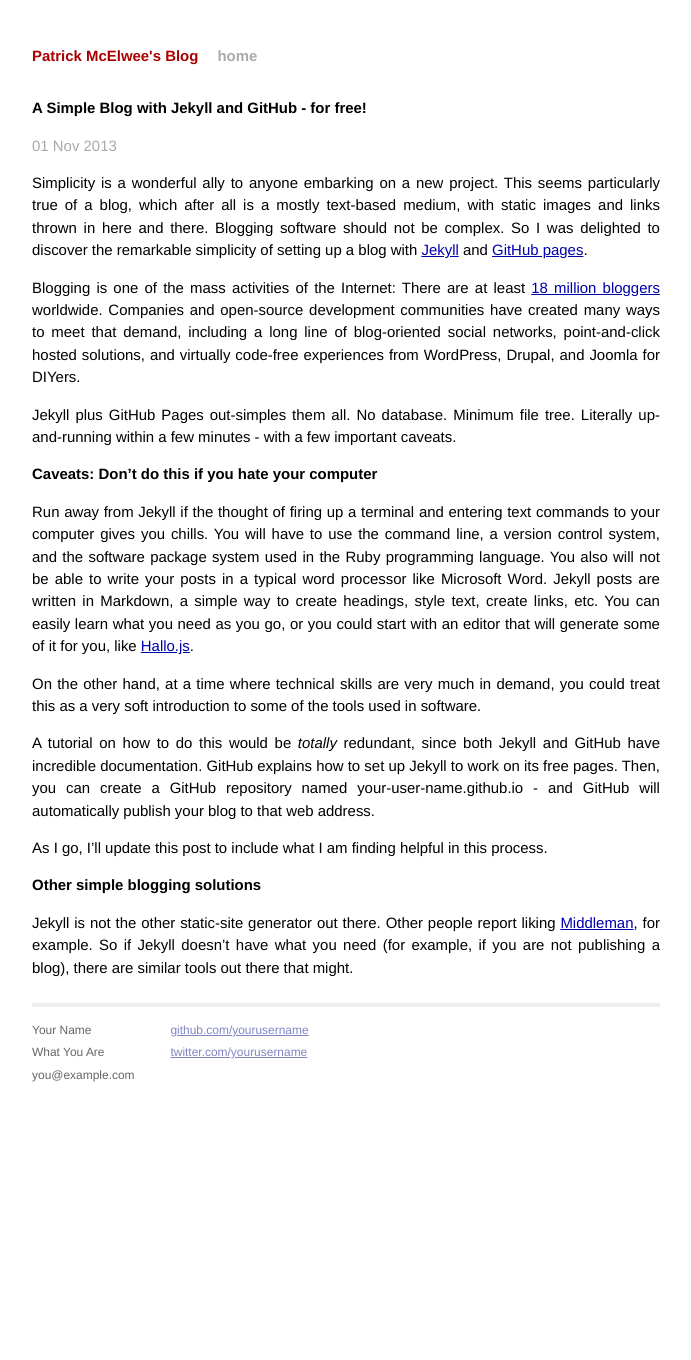
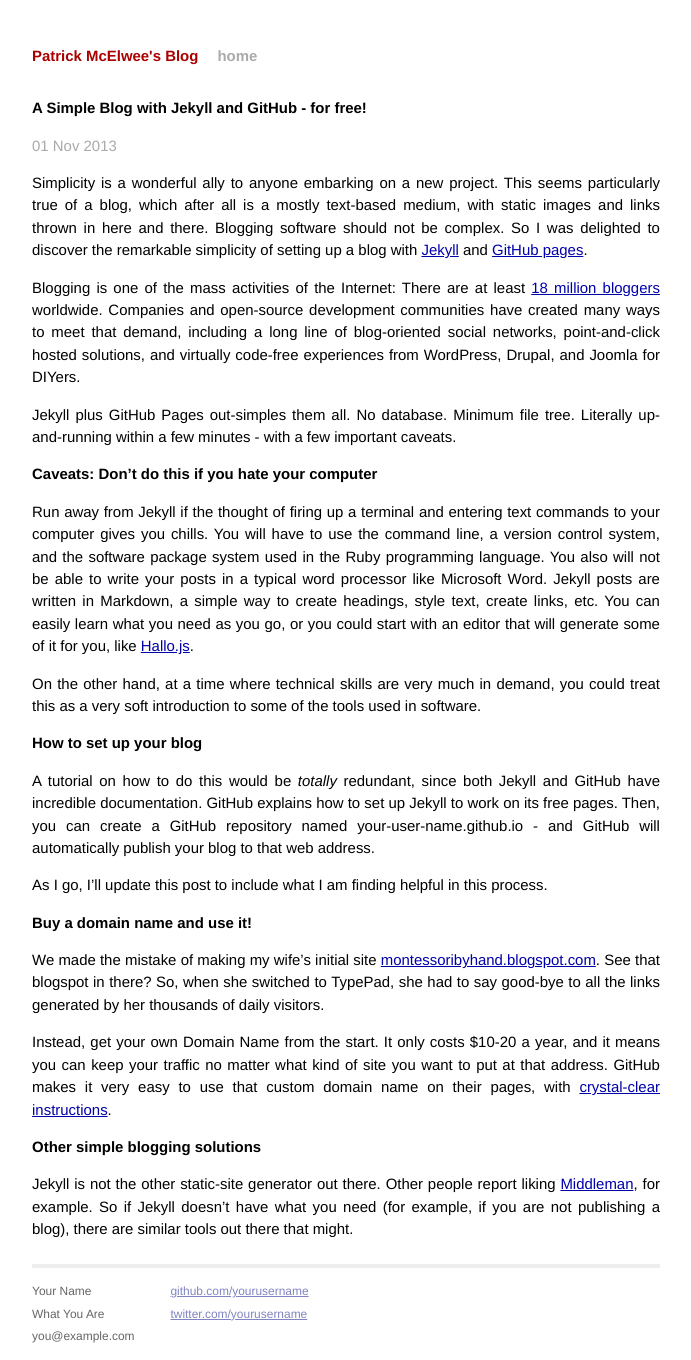
Before and after one commit to patrickmcelwee/patrickmcelwee.github.io, a Jekyll site: the page built from _posts/2013-11-01-a-simple-blog-with-jekyll-and-github.markdown, in a window 1280 px wide. Shown: the whole page, without its empty margins (294-985 px from the left). Built offline with Jekyll 4.4.1, drawn with Linux system fonts in a browser that asks for light colours; Markdown is read by kramdown in place of the engine named in the settings; before the commit the page ends 1098 px from its top, so only the background shows below that.

Commit message:
Use patmac.us and update post

```diff
--- /dev/null
+++ b/CNAME
@@ -0,0 +1 @@
+patmac.us
--- a/_posts/2013-11-01-a-simple-blog-with-jekyll-and-github.markdown
+++ b/_posts/2013-11-01-a-simple-blog-with-jekyll-and-github.markdown
@@ -18,9 +18,18 @@
 
 On the other hand, at a time where technical skills are very much in demand, you could treat this as a very soft introduction to some of the tools used in software.
 
+How to set up your blog
+-----------------------
+
 A tutorial on how to do this would be *totally* redundant, since both Jekyll and GitHub have incredible documentation. GitHub explains how to set up Jekyll to work on its free pages. Then, you can create a GitHub repository named your-user-name.github.io - and GitHub will automatically publish your blog to that web address.
 
 As I go, I'll update this post to include what I am finding helpful in this process.
+
+### Buy a domain name and use it!
+
+We made the mistake of making my wife's initial site [montessoribyhand.blogspot.com](http://montessoribyhand.blogspot.com). See that blogspot in there? So, when she switched to TypePad, she had to say good-bye to all the links generated by her thousands of daily visitors.
+
+Instead, get your own Domain Name from the start. It only costs $10-20 a year, and it means you can keep your traffic no matter what kind of site you want to put at that address. GitHub makes it very easy to use that custom domain name on their pages, with [crystal-clear instructions](https://help.github.com/articles/setting-up-a-custom-domain-with-pages).
 
 Other simple blogging solutions
 -------------------------------
```
